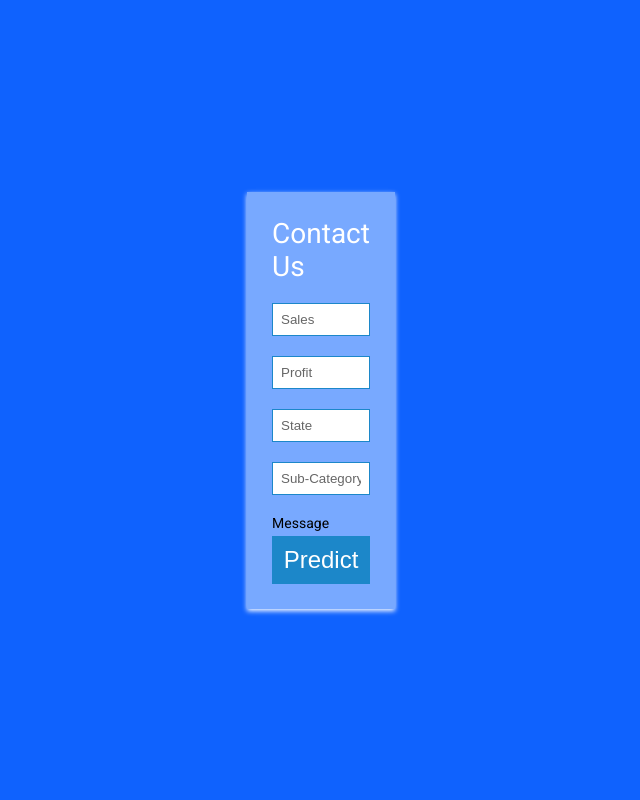
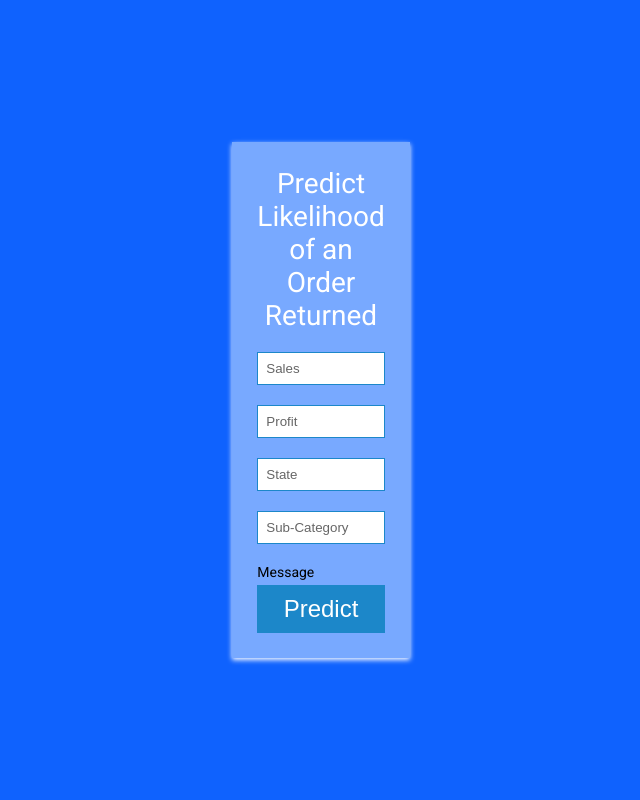
Before and after one commit to khchung1/ds_project, a Flask app: page / in a window 1280 px wide. Shown: the whole page, without its empty margins (319-959 px from the left). Run offline with Flask 2, Linux system fonts and the light colour scheme; some libraries are stand-ins or nearby versions.

Commit message:
revise index and index2

```diff
--- a/templates/index.html
+++ b/templates/index.html
@@ -81,7 +81,7 @@
   <body>
     <div class="main-block">
       <form action="{{url_for('predict')}}" method="post">
-        <h1>Contact Us</h1>
+        <h1 align="center">Predict Likelihood of an Order Returned</h1>
         <div class="info">
           <input type="text" name="sales" placeholder="Sales">
           <input type="text" name="profit" placeholder="Profit">
--- a/templates/index2.html
+++ b/templates/index2.html
@@ -85,7 +85,7 @@
   <body>
     <div class="main-block">
       <form action="{{url_for('predict')}}" method="post">
-        <h1>Predict Model</h1>
+        <h1 align="center">Predict Likelihood of an Order Returned</h1>
         <div class="info">
           <input type="text" name="sales" placeholder="Sales">
           <input type="text" name="profit" placeholder="Profit">
```
